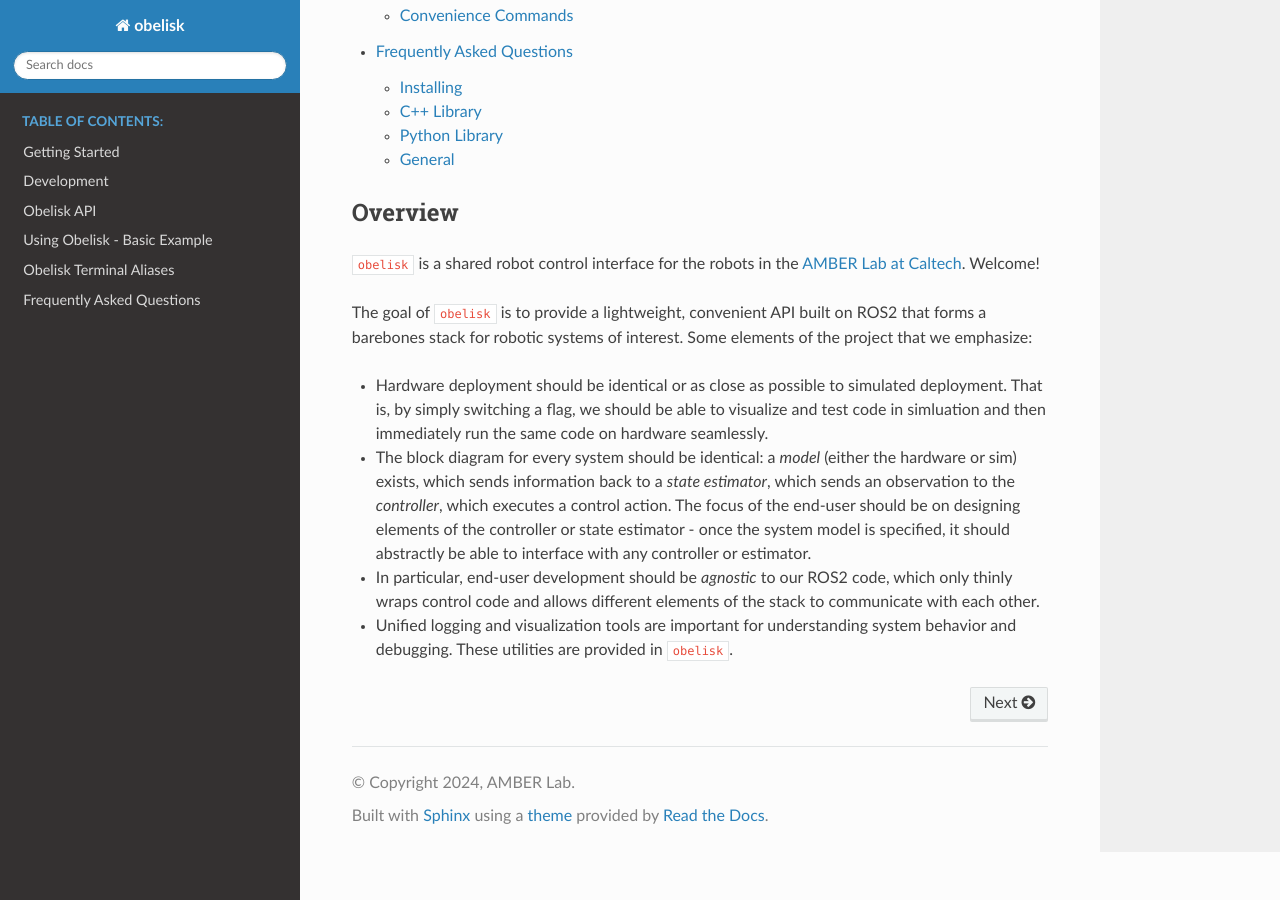
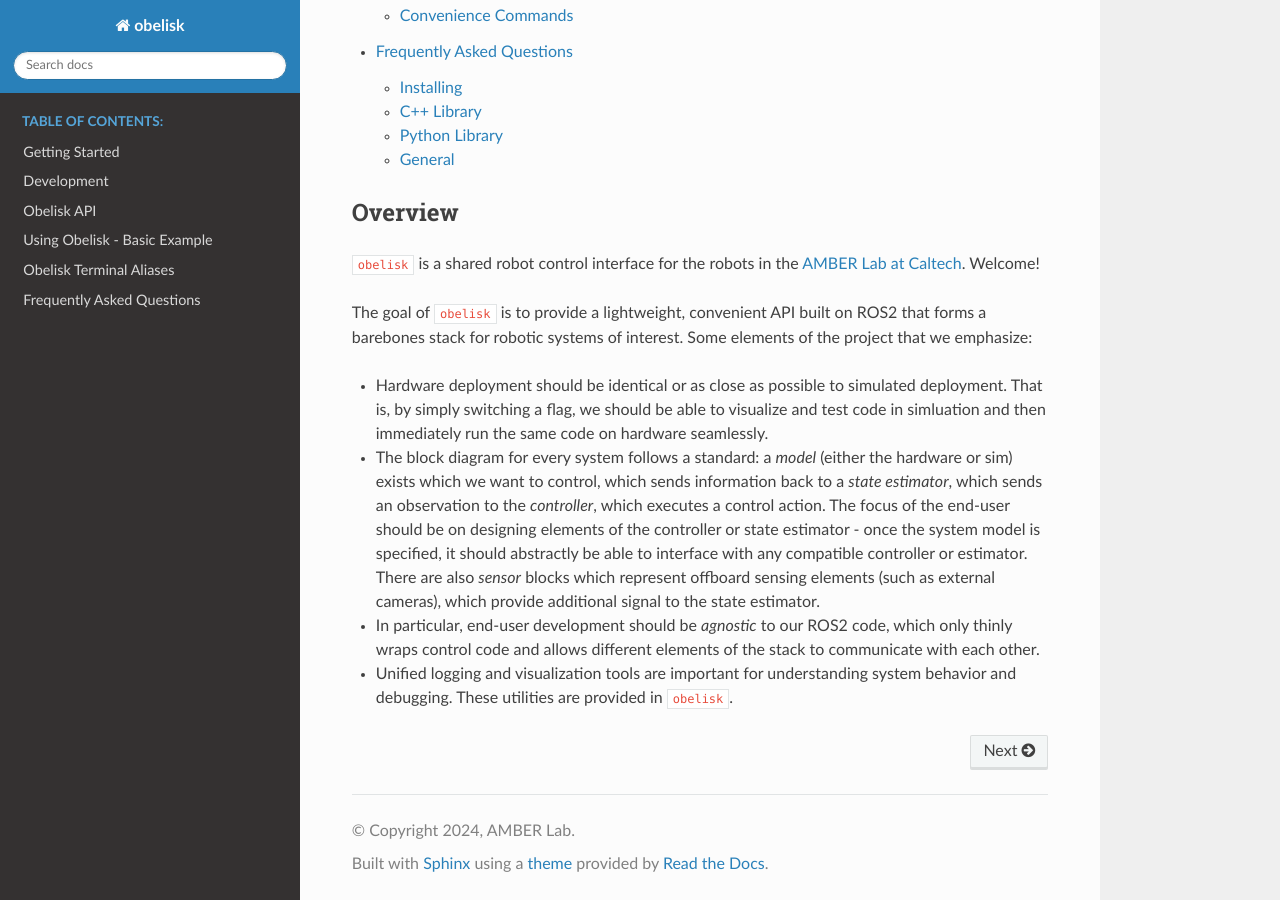
Before and after one commit to Caltech-AMBER/obelisk, a Sphinx documentation site: the page built from docs/source/index.rst, in a window 1280 px wide and 900 px high, scrolled down 822 px. Built offline with Sphinx 7.4.7 and the Read the Docs theme 2.0.0, drawn with Linux system fonts in a browser that asks for light colours.

Commit message:
update index

```diff
--- a/docs/source/index.rst
+++ b/docs/source/index.rst
@@ -27,6 +27,6 @@ Overview
 The goal of ``obelisk`` is to provide a lightweight, convenient API built on ROS2 that forms a barebones stack for robotic systems of interest. Some elements of the project that we emphasize:
 
 * Hardware deployment should be identical or as close as possible to simulated deployment. That is, by simply switching a flag, we should be able to visualize and test code in simluation and then immediately run the same code on hardware seamlessly.
-* The block diagram for every system should be identical: a *model* (either the hardware or sim) exists, which sends information back to a *state estimator*, which sends an observation to the *controller*, which executes a control action. The focus of the end-user should be on designing elements of the controller or state estimator - once the system model is specified, it should abstractly be able to interface with any controller or estimator.
+* The block diagram for every system follows a standard: a *model* (either the hardware or sim) exists which we want to control, which sends information back to a *state estimator*, which sends an observation to the *controller*, which executes a control action. The focus of the end-user should be on designing elements of the controller or state estimator - once the system model is specified, it should abstractly be able to interface with any compatible controller or estimator. There are also *sensor* blocks which represent offboard sensing elements (such as external cameras), which provide additional signal to the state estimator.
 * In particular, end-user development should be *agnostic* to our ROS2 code, which only thinly wraps control code and allows different elements of the stack to communicate with each other.
 * Unified logging and visualization tools are important for understanding system behavior and debugging. These utilities are provided in ``obelisk``.
```
